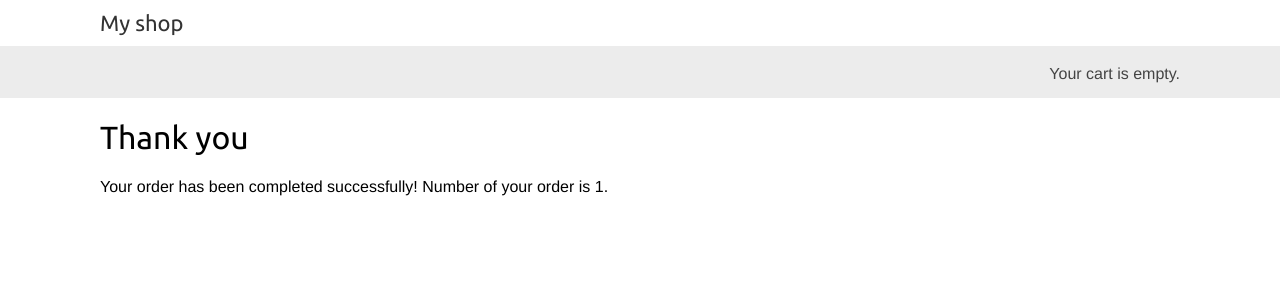
After one commit to VasiliyHaroshka/InternetShop, a Django app: template InternetShop/orders/templates/orders/order/created.html in a window 1280 px wide. The commit adds this page. Shown: the top 300 px of the page. Run offline with Django 5.2, Linux system fonts and the light colour scheme; the template is opened without the code that fills it: values that come from a table or form of the project are taken from there, others are empty; tables that the repository leaves empty hold one stand-in row (values such as "Sample post"); parts of the project's set-up code (start-up, migrations or seed data) failed here and were passed over.

Commit message:
add order templates

```diff
--- a/InternetShop/cart/templates/cart/detail.html
+++ b/InternetShop/cart/templates/cart/detail.html
@@ -55,6 +55,6 @@
     <p class="text-right">
         <a href="{% url 'shop:product_list' %}" class="button
         light">Continue shopping</a>
-        <a href="#" class="button">Checkout</a>
+        <a href="{% url 'orders:order_create' %}" class="button">Checkout</a>
     </p>
 {% endblock content %}
--- /dev/null
+++ b/InternetShop/orders/templates/orders/order/created.html
@@ -0,0 +1,10 @@
+{% extends "shop/base.html" %}
+
+{% block title %}Successfully!{% endblock title %}
+
+{% block content %}
+    <h1>Thank you</h1>
+    <p>Your order has been completed successfully!
+        Number of your order is {{ order.id }}.
+    </p>
+{% endblock content %}
```
Also changed, not shown: InternetShop/orders/templates/orders/order/create.html (added, +23 -0 lines).
